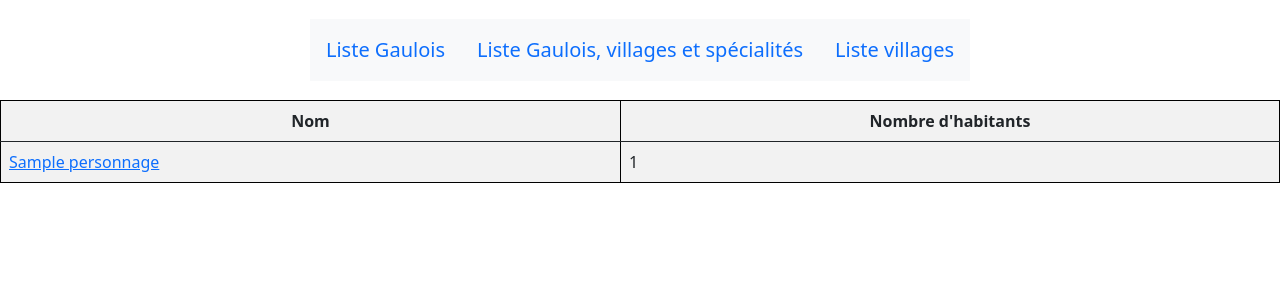
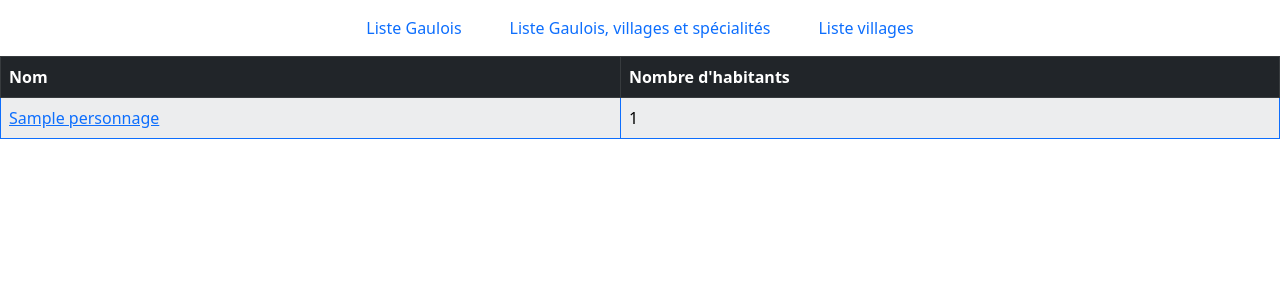
Before and after one commit to saidtimaev/ExoGaulois, a PHP site: page /listVillages.php in a window 1280 px wide. Shown: the top 300 px of the page. Run offline with PHP 8.4, Linux system fonts and the light colour scheme; tables that the repository leaves empty or names only in its code hold one stand-in row (values such as "Sample post").

Commit message:
affichage bootstrap

```diff
--- a/css/styles.css
+++ b/css/styles.css
@@ -4,50 +4,3 @@
     vertical-align: top;
     box-sizing: border-box;
 }
-
-
-header{
-    height: 100px;
-    /* background-color: rgb(198, 255, 93); */
-    display: flex;
-    justify-content: center;
-    align-items: center;
-}
-
-nav > ul > li{
-    list-style: none;
-
-}
-
-nav{
-    display: flex;
-    justify-content: center;
-    align-items: center;
-    font-size: 20px;
-}
-
-nav > ul {
-    margin: 0;
-    padding: 0;
-}
-
-
-
-main table{
-
-    width: 100%;
-    border-collapse: collapse;
-}
-
-main table, main table td, main table th {
-    border: 1px solid black;
-  }
-
-main table td, main table th {
-  padding-left: 10px;
-}
-
-main table th{
-    text-align: center;
-    /* background-color: rgb(159, 255, 114); */
-}
--- a/listVillages.php
+++ b/listVillages.php
@@ -20,22 +20,21 @@ $villages = $villagesStatement->fetchAll();
 // var_dump($villages);
 ob_start();
                     // Début table
-                    echo "<table class='table table-striped'",
-                        "<thead>",
+                    echo "<table class='table table-light table-striped table-bordered border-primary'>",
+                        "<thead class='table-dark'>",
                             "<tr>",
-                                "<th >Nom</th>",
-                                "<th >Nombre d'habitants</th>",
+                                "<th scope='col'>Nom</th>",
+                                "<th scope='col'>Nombre d'habitants</th>",
                             "</tr>",
                         "</thead>",
                         "<tbody>";
 
 
-
                     // Boucle qui permet d'afficher les Gaulois
                     foreach($villages as $village){
                         echo "<tr>",
-                                "<td><a href='infoVillage.php?id=".$village['id_lieu']."'>".$village['nom_lieu']."</a></td>",
-                                "<td>".$village["NombrePersonnages"]."</td>",
+                                "<td scope='row'><a href='infoVillage.php?id=".$village['id_lieu']."'>".$village['nom_lieu']."</a></td>",
+                                "<td scope='row'>".$village["NombrePersonnages"]."</td>",
                             "</tr>";
 
 
@@ -50,9 +49,9 @@ $content = ob_get_clean();
 
 $titrePage = "Liste Gaulois, Villages, Spécialités";
 
-$pageActive = '<li><a class="nav-link" href="listGaulois.php">Liste Gaulois</a></li>
-<li><a class="nav-link active" href="listGauloisVillageSpecialites.php">Liste Gaulois, villages et spécialités</a></li>
-<li><a class="nav-link" href="listVillages.php">Liste villages</a></li>';
+$pageActive = '<li class="nav-item mx-4"><a class="nav-link" href="listGaulois.php">Liste Gaulois</a></li>
+<li class="nav-item mx-4"><a class="nav-link "  href="listGauloisVillageSpecialites.php">Liste Gaulois, villages et spécialités</a></li>
+<li class="nav-item mx-4"><a class="nav-link active" aria-current="page" href="listVillages.php">Liste villages</a></li>';
 
 require_once "template.php";
 
--- a/template.php
+++ b/template.php
@@ -12,11 +12,14 @@
     <body >
 
             <header >
-                <nav class="navbar navbar-expand-lg navbar-light bg-light">
-                    <ul class="d-flex flex-row">
-                            <?= $pageActive ?>
-                    </ul>
-                </nav>
+                <div class="container containerNav">
+                    <nav class="navbar justify-content-center">
+                        <ul class="navbar-nav d-flex flex-row">
+                                <?= $pageActive ?>
+                        </ul>
+                    </nav>
+                </div>
+
             </header>
             <main>
             <?= $content ?>
```
Also changed, not shown: listGaulois.php (+4 -4 lines), listGauloisVillageSpecialites.php (+4 -4 lines).
